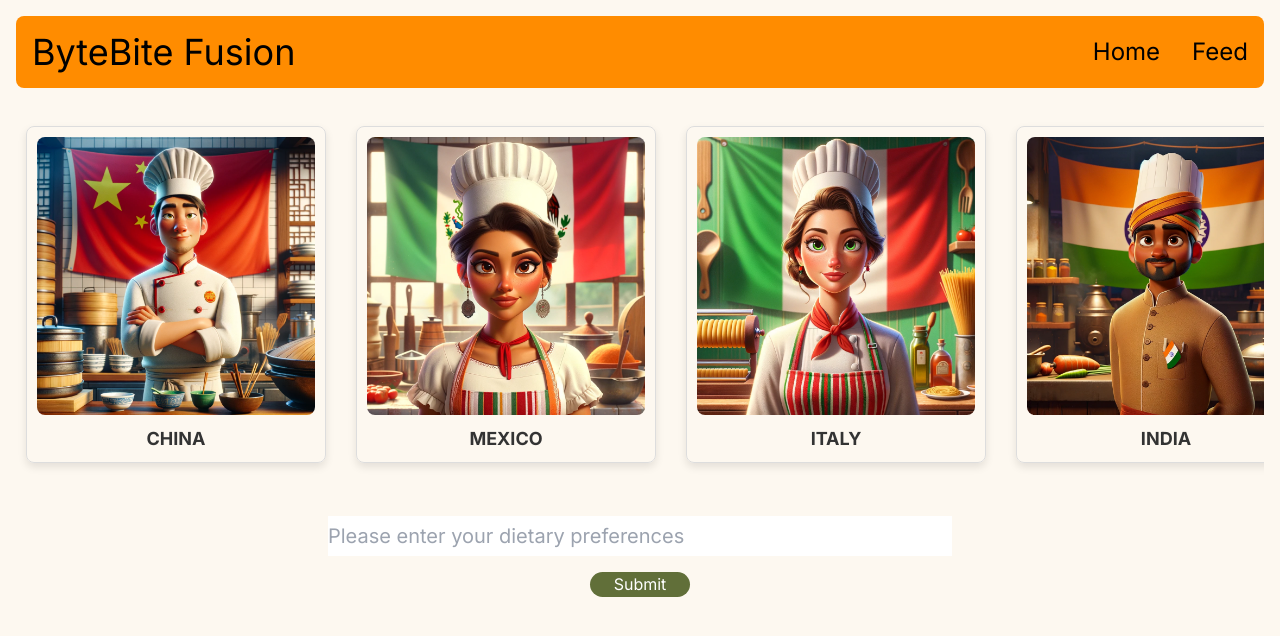
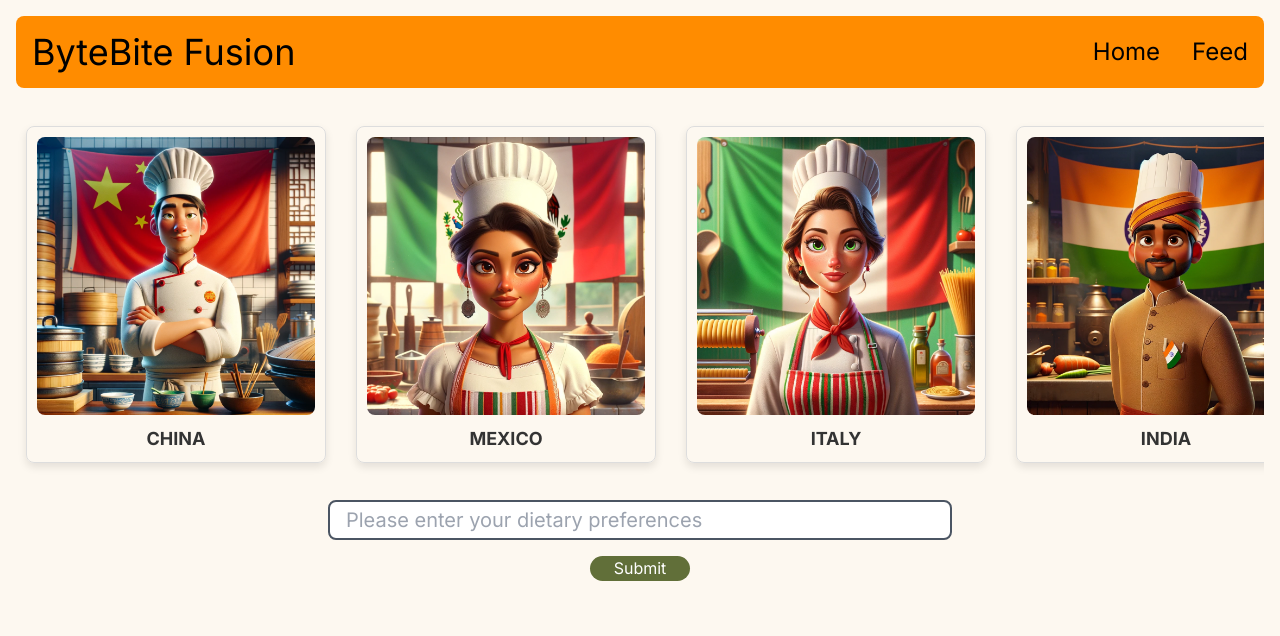
Before and after one commit to Shaurnav/cuisine-alchemy, a Next.js app in the folder frontend/: page / in a window 1280 px wide. Shown: the top 636 px of the page. Built offline with nearby package versions, Linux system fonts and the light colour scheme.

Commit message:
fix the ui

```diff
--- a/frontend/components/icons/CountryCards.tsx
+++ b/frontend/components/icons/CountryCards.tsx
@@ -2,8 +2,7 @@ import React from "react";
 import { useState } from "react";
 import Card from "./Card";
 
-function CountryCards({selectedCountries, setSelectedCountries}: any) {
-
+function CountryCards({ selectedCountries, setSelectedCountries }: any) {
   const countries = [
     { name: "CHINA", imageSrc: "./china.webp" },
     { name: "MEXICO", imageSrc: "./mexican.webp" },
--- a/frontend/pages/index.tsx
+++ b/frontend/pages/index.tsx
@@ -141,7 +141,7 @@ export default function Home() {
             setSelectedCountries={setSelectedCountries}
           />
           <input
-            className="m-4 h-10 w-1/2 text-xl self-center"
+            className="p-4 h-10 w-1/2 text-xl self-center border-solid border-2 rounded-lg border-gray-600"
             onChange={(event: React.ChangeEvent<HTMLInputElement>) =>
               setInputText(event.target.value)
             }
@@ -152,7 +152,7 @@ export default function Home() {
             }
           />
           <button
-            className="flex rounded-2xl flex-row text-white justify-center self-center bg-primary w-[100px] h-[25px]"
+            className="mt-4 flex rounded-2xl flex-row text-white justify-center self-center bg-primary w-[100px] h-[25px]"
             onClick={handleSubmit}
             disabled={isLoading}
           >
```
